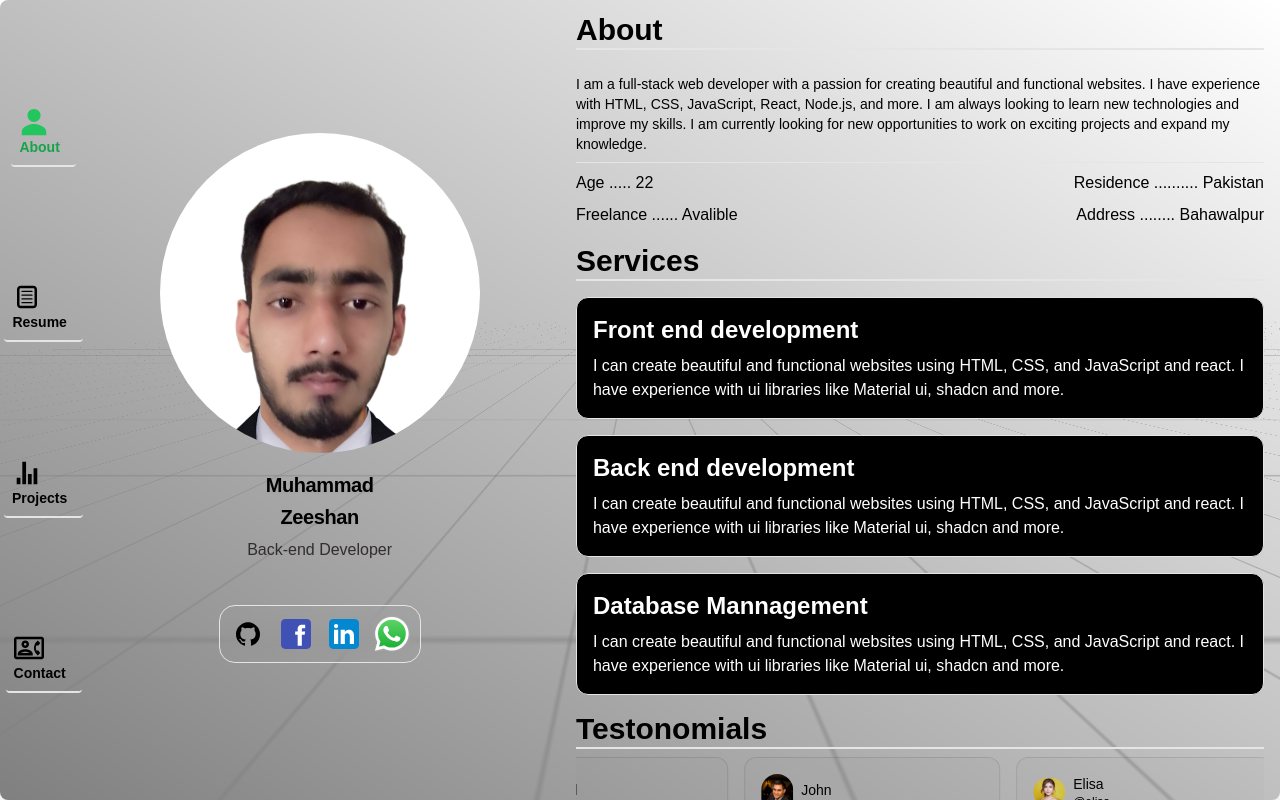
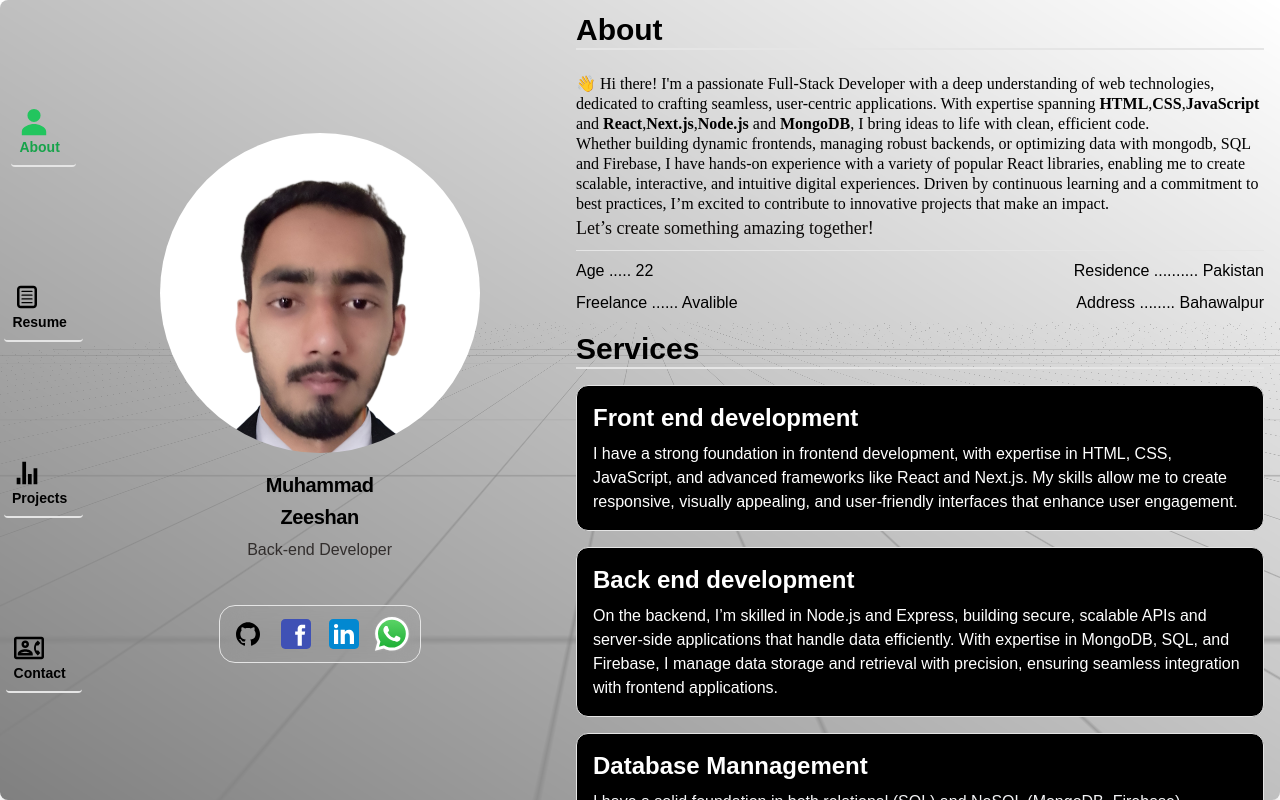
Before and after one commit to MZeeshanMalik/Portofolio, a Next.js app: page / in a window 1280 px wide. Built offline with nearby package versions, Linux system fonts and the light colour scheme.

Commit message:
modified

```diff
--- a/src/app/globals.css
+++ b/src/app/globals.css
@@ -1,6 +1,8 @@
 @tailwind base;
 @tailwind components;
 @tailwind utilities;
+@import url("https://fonts.googleapis.com/css2?family=Edu+AU+VIC+WA+NT+Pre:wght@400..700&family=PT+Sans:ital,wght@0,400;0,700;1,400;1,700&display=swap");
+@import url("https://fonts.googleapis.com/css2?family=Edu+AU+VIC+WA+NT+Pre:wght@400..700&family=PT+Sans:ital,wght@0,400;0,700;1,400;1,700&family=Raleway:ital,wght@0,100..900;1,100..900&family=Roboto+Flex:opsz,wght@8..144,100..1000&display=swap");
 * {
   margin: 0;
   padding: 0;
@@ -142,3 +144,18 @@ body {
   scrollbar-width: thin; /* Can be 'auto', 'thin', or 'none' */
   scrollbar-color: #888 #f0f0f0; /* Thumb and track color */
 }
+
+.quotesfonts {
+  font-family: "Edu AU VIC WA NT Pre", cursive;
+  font-optical-sizing: auto;
+  font-weight: 400;
+  font-style: normal;
+}
+
+.raleway-font {
+  font-family: "Raleway";
+  /* font-optical-sizing: auto; */
+  font-size: 1rem;
+  font-weight: 400;
+  font-style: normal;
+}
--- a/src/components/About.tsx
+++ b/src/components/About.tsx
@@ -13,13 +13,25 @@ function About() {
       >
         <h1 className="text-3xl font-bold border-b-2">About</h1>
         <div className="flex flex-col justify-center mt-4 ]">
-          <p className="text-sm mt-2 mb-2">
-            I am a full-stack web developer with a passion for creating
-            beautiful and functional websites. I have experience with HTML, CSS,
-            JavaScript, React, Node.js, and more. I am always looking to learn
-            new technologies and improve my skills. I am currently looking for
-            new opportunities to work on exciting projects and expand my
-            knowledge.
+          <p className="text-sm mt-2 mb-2 raleway-font ">
+            👋 Hi there! I'm a passionate Full-Stack Developer with a deep
+            understanding of web technologies, dedicated to crafting seamless,
+            user-centric applications. With expertise spanning <b> HTML</b>,
+            <b>CSS</b>,<b>JavaScript</b> and <b>React</b>,<b>Next.js</b>,
+            <b>Node.js</b> and <b>MongoDB</b>, I bring ideas to life with clean,
+            efficient code.
+            <br />
+            Whether building dynamic frontends, managing robust backends, or
+            optimizing data with mongodb, SQL and Firebase, I have hands-on
+            experience with a variety of popular React libraries, enabling me to
+            create scalable, interactive, and intuitive digital experiences.
+            Driven by continuous learning and a commitment to best practices,
+            I’m excited to contribute to innovative projects that make an
+            impact.
+            <br />
+            <span className="text-lg text-stone-950 quotesfonts">
+              Let’s create something amazing together!
+            </span>
           </p>
           <hr />
           <div className="flex justify-between mt-2">
@@ -36,25 +48,34 @@ function About() {
             <MagicCard className="mt-4 p-4 w-50%">
               <h1 className="text-2xl font-bold">Front end development</h1>
               <p className="mt-2">
-                I can create beautiful and functional websites using HTML, CSS,
-                and JavaScript and react. I have experience with ui libraries
-                like Material ui, shadcn and more.
+                I have a strong foundation in frontend development, with
+                expertise in HTML, CSS, JavaScript, and advanced frameworks like
+                React and Next.js. My skills allow me to create responsive,
+                visually appealing, and user-friendly interfaces that enhance
+                user engagement.
               </p>
             </MagicCard>
             <MagicCard className="mt-4 p-4 w-50%">
               <h1 className="text-2xl font-bold">Back end development</h1>
               <p className="mt-2">
-                I can create beautiful and functional websites using HTML, CSS,
-                and JavaScript and react. I have experience with ui libraries
-                like Material ui, shadcn and more.
+                On the backend, I’m skilled in Node.js and Express, building
+                secure, scalable APIs and server-side applications that handle
+                data efficiently. With expertise in MongoDB, SQL, and Firebase,
+                I manage data storage and retrieval with precision, ensuring
+                seamless integration with frontend applications.
               </p>
             </MagicCard>
             <MagicCard className="mt-4 p-4 w-50%">
               <h1 className="text-2xl font-bold">Database Mannagement</h1>
-              <p className="mt-2">
-                I can create beautiful and functional websites using HTML, CSS,
-                and JavaScript and react. I have experience with ui libraries
-                like Material ui, shadcn and more.
+              <p className="mt-2 text-gray-100">
+                I have a solid foundation in both relational (SQL) and NoSQL
+                (MongoDB, Firebase) databases, enabling me to handle a wide
+                range of data requirements effectively. My SQL expertise allows
+                me to design normalized schemas, optimize complex queries, and
+                ensure data integrity in relational databases. With MongoDB and
+                Firebase, I efficiently manage flexible, scalable data
+                structures ideal for high-performance applications, handling
+                large datasets and real-time updates seamlessly.
               </p>
             </MagicCard>
           </div>
--- a/src/components/Resume.tsx
+++ b/src/components/Resume.tsx
@@ -21,7 +21,7 @@ function Resume() {
                 <h2 className="text-2xl font-bold ml-4 "> Education</h2>
               </div>
               <ResumeCard
-                date={"2022-present"}
+                date={"2021-present"}
                 title={" Islamia university Bahawalpur"}
                 location={"Pakistan"}
                 description={
@@ -103,9 +103,10 @@ function Resume() {
         </div>
         {/* skills section  */}
         <Skills />
-        <h1 className="text-3xl font-bold border-b-2 max-[600px]:text-xl">
+        <h1 className="text-3xl font-bold border-b-2 max-[600px]:text-xl quotesfonts">
           &quot;Any fool can write code that a computer can understand. Good
-          programmers write code that humans can understand.&quot;
+          programmers write code that humans can understand&quot; <br />
+          <span className="text-lg text-stone-950">(Martin Fowler) </span>
         </h1>
       </BlurFade>
     </div>
--- a/src/components/Skills.tsx
+++ b/src/components/Skills.tsx
@@ -105,8 +105,8 @@ function Skills() {
               <li>✔ API Integration</li>
               <li>✔ Authentication</li>
               <li>✔ Database Integration</li>
-              <li>✔ W3C validated coding</li>
-              <li>✔ MERN or T3 stack</li>
+              <li>✔ Ecommerence web development</li>
+              <li>✔ MERN or NEXTJS stack</li>
             </ul>
           </div>
         </div>
--- a/src/components/ui/Icons.tsx
+++ b/src/components/ui/Icons.tsx
@@ -91,6 +91,8 @@ const Icons = {
     </>
   ),
   whatsapp: (props: IconProps) => (
+    <>
+      <a href=" https://wa.me/03444997472" target="_blank">
         <svg
           xmlns="http://www.w3.org/2000/svg"
           viewBox="0 0 175.216 175.552"
@@ -144,5 +146,7 @@ const Icons = {
             d="M68.772 55.603c-1.378-3.061-2.828-3.123-4.137-3.176l-3.524-.043c-1.226 0-3.218.46-4.902 2.3s-6.435 6.287-6.435 15.332 6.588 17.785 7.506 19.013 12.718 20.381 31.405 27.75c15.529 6.124 18.689 4.906 22.061 4.6s10.877-4.447 12.408-8.74 1.532-7.971 1.073-8.74-1.685-1.226-3.525-2.146-10.877-5.367-12.562-5.981-2.91-.919-4.137.921-4.746 5.979-5.819 7.206-2.144 1.381-3.984.462-7.76-2.861-14.784-9.124c-5.465-4.873-9.154-10.891-10.228-12.73s-.114-2.835.808-3.751c.825-.824 1.838-2.147 2.759-3.22s1.224-1.84 1.836-3.065.307-2.301-.153-3.22-4.032-10.011-5.666-13.647"
           />
         </svg>
+      </a>
+    </>
   ),
 };
```
Also changed, not shown: src/components/Works.tsx (+23 -21 lines). Lines whose indentation alone changed are shown as unchanged.
